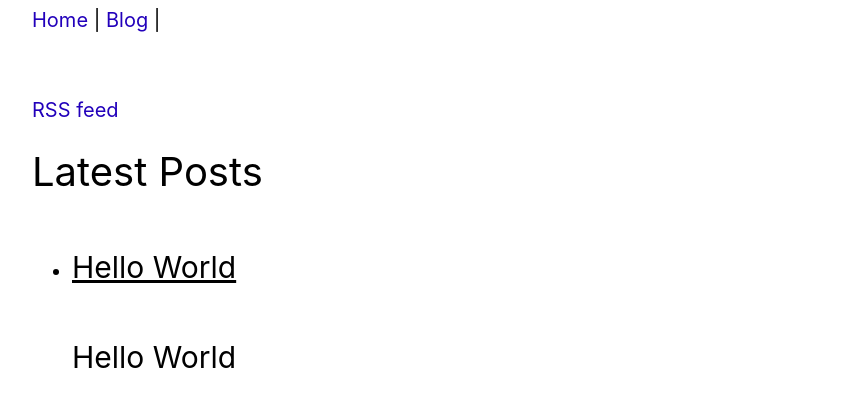
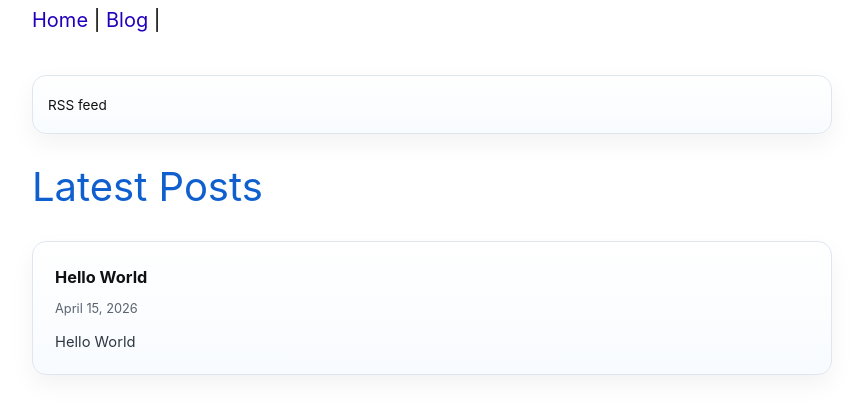
Before and after one commit to tjcwilk/tjcwilk.github.io, a Jekyll site: the page built from blog.html, in a window 1280 px wide. Shown: the top 414 px of the page, without its empty margins (208-1071 px from the left). Built offline with Jekyll 4.4.1, drawn with Linux system fonts in a browser that asks for light colours.

Commit message:
Improve blog index layout and heading styling

```diff
--- a/assets/css/style.css
+++ b/assets/css/style.css
@@ -56,12 +56,17 @@ header#masthead {
 }
 
 h1 {
-    font-size: 2em
+    font-size: 2em;
+    color: #0f5fcf
 }
 
 h2 a {
     color: #000;
     text-decoration: underline
+}
+
+h2 {
+    color: #1b63c9
 }
 
 h2,
@@ -365,6 +370,68 @@ body#home main section#photos img {
     line-height: 1.45;
 }
 
+.post-index {
+    margin-top: 2em;
+}
+
+.post-index-feed {
+    margin: 0 0 0.75em 0;
+    font-size: 0.85rem;
+}
+
+.post-index ul {
+    list-style: none;
+    padding: 0;
+    margin: 0;
+}
+
+.post-index li {
+    margin-bottom: 1em;
+}
+
+.post-index a {
+    display: block;
+    padding: 1em 1.1em;
+    border: 1px solid #dfe6ef;
+    border-radius: 14px;
+    background: linear-gradient(180deg, #ffffff 0%, #f8fbff 100%);
+    color: #111;
+    box-shadow: 0 10px 24px rgba(17, 24, 39, 0.05);
+}
+
+.post-index a:visited {
+    color: #111;
+}
+
+.post-index a:hover {
+    text-decoration: none;
+    border-color: #c2d1e2;
+    box-shadow: 0 14px 30px rgba(17, 24, 39, 0.08);
+}
+
+.post-index strong,
+.post-index small,
+.post-index span {
+    display: block;
+}
+
+.post-index strong {
+    font-size: 1.02rem;
+}
+
+.post-index small {
+    margin-top: 0.2em;
+    color: #5b6470;
+    font-size: 0.8rem;
+}
+
+.post-index span {
+    margin-top: 0.5em;
+    color: #2f3842;
+    font-size: 0.92rem;
+    line-height: 1.5;
+}
+
 div.blogparent {
     font-size: 1.2em;
     margin: 1em 0 -0.5em 0
--- a/blog.html
+++ b/blog.html
@@ -3,15 +3,20 @@ layout: default
 title: Blog
 ---
 
-<br><br></b><a href="/feed.xml">RSS feed</a>
+<section class="post-index" aria-labelledby="post-index-heading">
+  <p class="post-index-feed"><a href="/feed.xml">RSS feed</a></p>
 
-<h1>Latest Posts</h1>
+  <h1 id="post-index-heading">Latest Posts</h1>
 
   <ul>
     {% for post in site.posts %}
       <li>
-      <h2><a href="{{ post.url }}">{{ post.title }}</a></h2>
-      {{ post.excerpt }}
+        <a href="{{ post.url }}">
+          <strong>{{ post.title }}</strong>
+          <small>{{ post.date | date: "%B %-d, %Y" }}</small>
+          <span>{{ post.excerpt | strip_html | truncate: 180 }}</span>
+        </a>
       </li>
     {% endfor %}
   </ul>
+</section>
```
Lines whose indentation alone changed are shown as unchanged.
